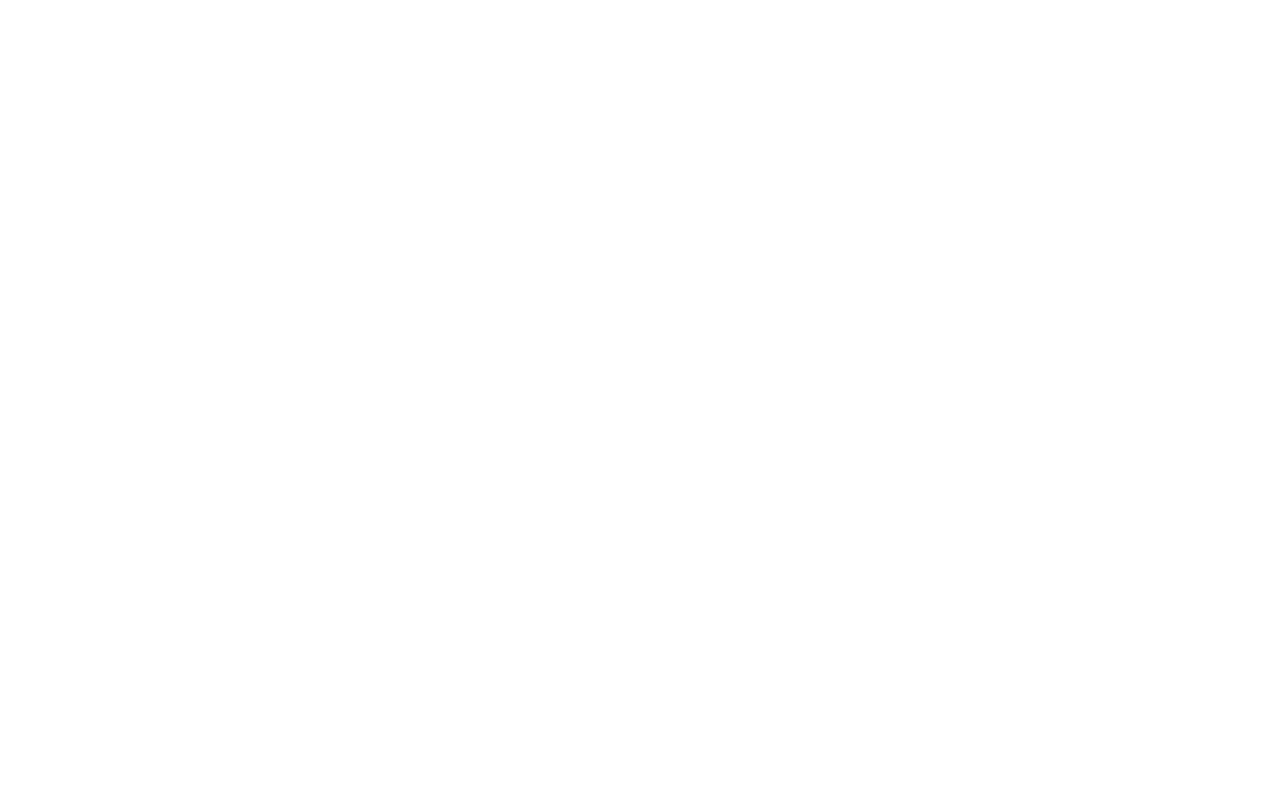
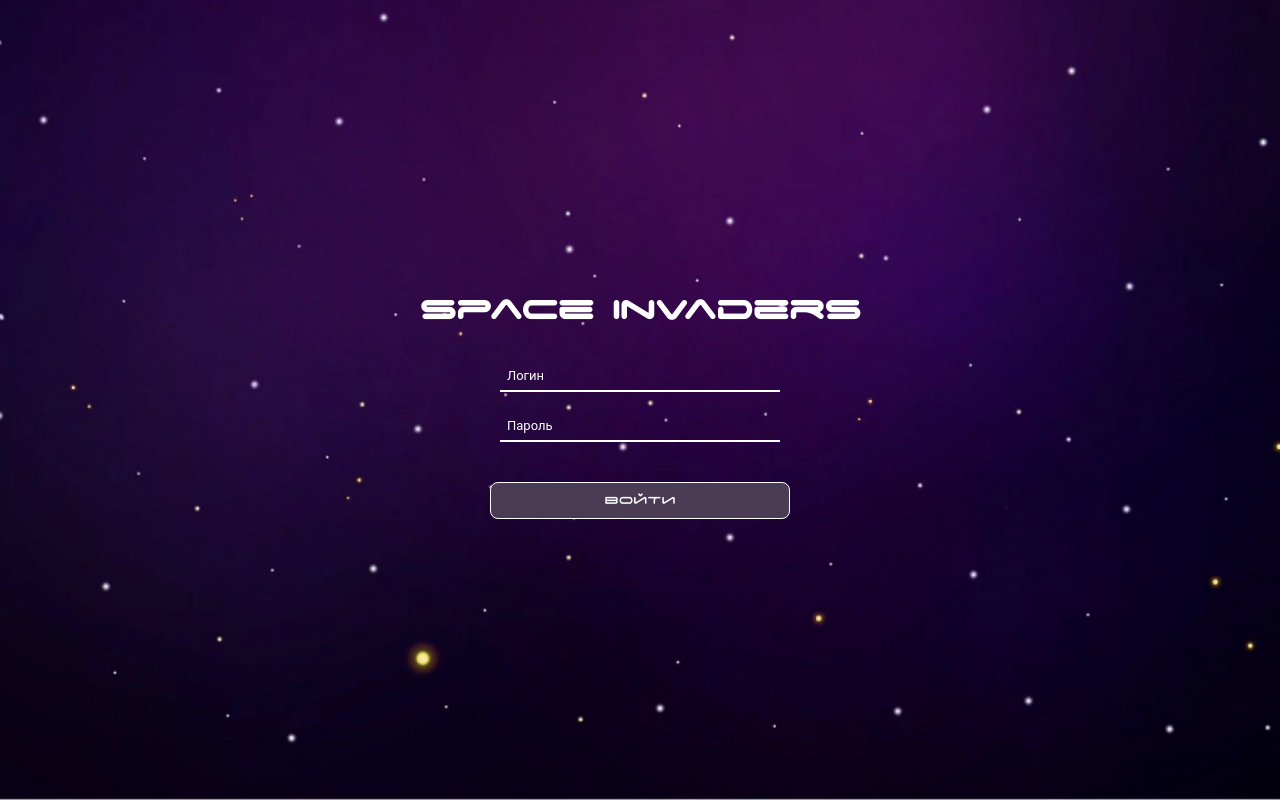
Before and after one commit to BaikonurYP/baikonur.project, a React app: page /login in a window 1280 px wide. Built offline with nearby package versions, Linux system fonts and the light colour scheme; the HTML template or start-up script is replaced by a standard one.

Commit message:
Простая версия

```diff
--- a/src/components/inputs/input/input.tsx
+++ b/src/components/inputs/input/input.tsx
@@ -17,9 +17,9 @@ const Input: FC<InputProps> = (props) => {
     return (
         <Label>
             <InputStyled {...props}></InputStyled>
-            {props.touched && props.errror && (
-                <ErrorText>{props.errror}</ErrorText>
-            )}
+            <ErrorText>
+                {props.touched && props.errror ? props.errror : ''}
+            </ErrorText>
         </Label>
     )
 }
--- a/src/pages/LoginPage/LoginPage.tsx
+++ b/src/pages/LoginPage/LoginPage.tsx
@@ -1,7 +1,100 @@
-import React, { FC } from 'react'
+import React, { FC, useState } from 'react'
+import styled from 'styled-components'
+import { useFormik, Field } from 'formik'
+import * as yup from 'yup'
+
+import ButtonForm from '../../components/buttons/buttonForm/buttonForm'
+import Input from '../../components/inputs/input/input'
+
+import bgImg from '../../images/bg.jpg'
+
+export const Wrapper = styled.div`
+    width: 100%;
+    height: 100vh;
+    display: flex;
+    justify-content: center;
+    align-items: center;
+    background-image: url(${bgImg});
+    background-position: center center;
+    background-size: cover;
+    background-repeat: no-repeat;
+`
+
+export const Container = styled.div`
+    display: flex;
+    flex-direction: column;
+    justify-content: flex-start;
+    align-items: center;
+`
+
+export const Title = styled.h2`
+    margin: 0 0 0 0;
+    padding: 0 0 0 0;
+    font-family: 'SpaceFont';
+    font-size: 40px;
+    text-align: center;
+    color: var(--white);
+`
+
+export const Form = styled.form`
+    margin: 20px 0 0 0;
+    display: flex;
+    flex-direction: column;
+    justify-content: flex-start;
+    align-items: center;
+`
+
+export const FormBtn = styled(ButtonForm)`
+    margin: 40px 0 0 0;
+`
 
 const LoginPage: FC = () => {
-    return <div></div>
+    const formik = useFormik({
+        initialValues: {
+            login: '',
+            password: '',
+        },
+        validationSchema: yup.object({
+            login: yup.string().required('Required'),
+            password: yup.string().required('Required'),
+        }),
+        onSubmit: (values) => {
+            console.log(values)
+        },
+    })
+
+    function test() {}
+
+    return (
+        <Wrapper>
+            <Container>
+                <Title>Space Invaders</Title>
+                <Form onSubmit={formik.handleSubmit}>
+                    <Input
+                        type="text"
+                        name="login"
+                        placeholder="Логин"
+                        value={formik.values.login}
+                        onChange={formik.handleChange}
+                        errror={formik.errors.login}
+                        onBlur={formik.handleBlur}
+                        touched={formik.touched.login}
+                    />
+                    <Input
+                        type="text"
+                        name="password"
+                        placeholder="Пароль"
+                        value={formik.values.password}
+                        onChange={formik.handleChange}
+                        errror={formik.errors.password}
+                        onBlur={formik.handleBlur}
+                        touched={formik.touched.password}
+                    />
+                    <FormBtn onClick={formik.handleSubmit}>Войти</FormBtn>
+                </Form>
+            </Container>
+        </Wrapper>
+    )
 }
 
 export default LoginPage
```
